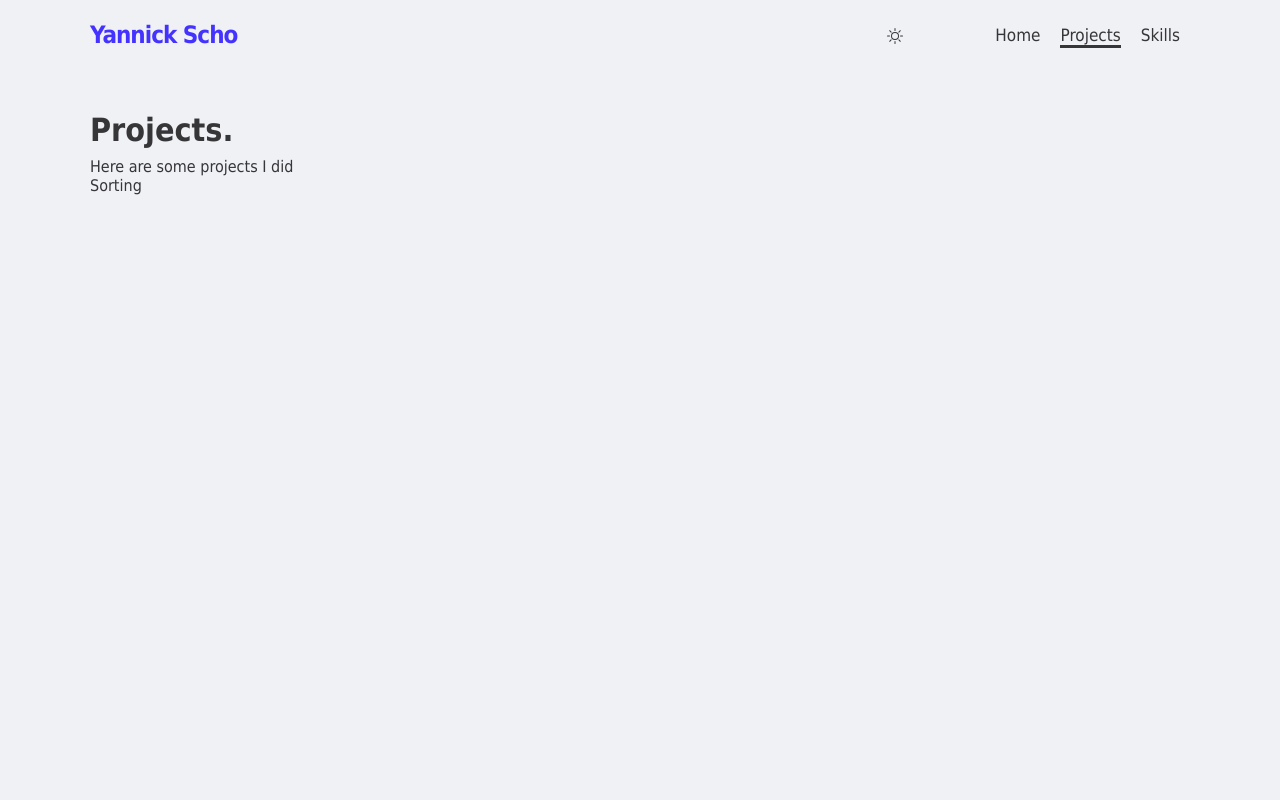
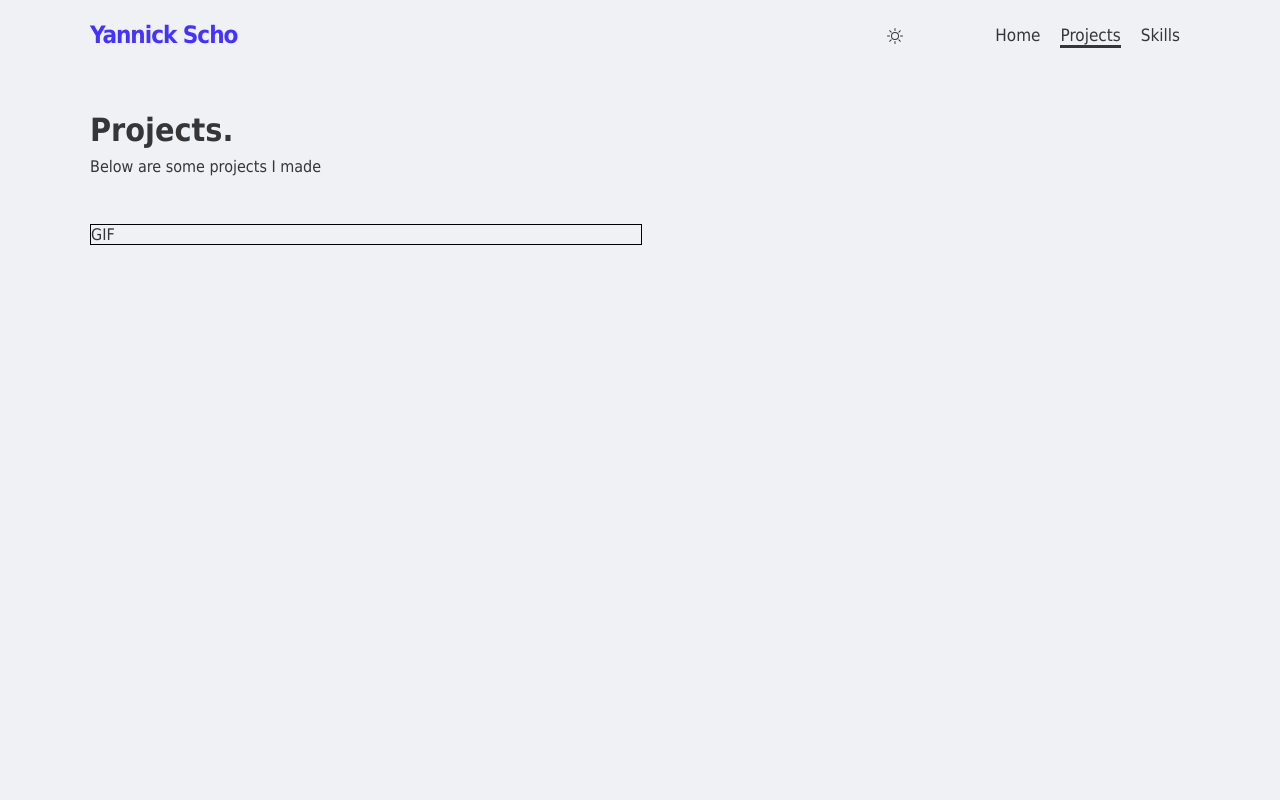
Before and after one commit to schoyannick/portfolio, a Next.js app: page /projects in a window 1280 px wide. Shown: the top 800 px of the page. Built offline with nearby package versions, Linux system fonts and the light colour scheme.

Commit message:
:construction: WIP projects

```diff
--- a/src/components/home/Home.tsx
+++ b/src/components/home/Home.tsx
@@ -1,8 +1,12 @@
 import React from 'react';
+import Hero from './hero/Hero';
 
 const Home: React.FC = () => (
     <>
         <div>Welcome</div>
+        <Hero/>
+        link to projects
+        link to skills
     </>
 );
 
--- a/src/components/projects-component/ProjectsComponent.tsx
+++ b/src/components/projects-component/ProjectsComponent.tsx
@@ -1,6 +1,8 @@
 import React from 'react';
+import { PROJECT_DATA } from '../../constants/projectData';
+import Project from './project/Project';
 
-import { StyledProjectsComponentHeader, StyledProjectsComponentIntro, StyledProjectsComponentWrapper } from './StyledProjectsComponent';
+import { StyledProjectsComponentHeader, StyledProjectsComponentIntro, StyledProjectsComponentWrapper, StyledProjectsWrapper } from './StyledProjectsComponent';
 
 const ProjectsComponent: React.FC = () => (
     <StyledProjectsComponentWrapper>
@@ -9,10 +11,17 @@ const ProjectsComponent: React.FC = () => (
         </StyledProjectsComponentHeader>
 
         <StyledProjectsComponentIntro>
-            Here are some projects I did
+            Below are some projects I made
         </StyledProjectsComponentIntro>
 
-        <p>Sorting</p>
+        <StyledProjectsWrapper>
+            {PROJECT_DATA.map((project) => (
+                <Project
+                    key={project.title}
+                    {...project}
+                />
+            ))}
+        </StyledProjectsWrapper>
 
     </StyledProjectsComponentWrapper>
 );
--- a/src/components/projects-component/StyledProjectsComponent.ts
+++ b/src/components/projects-component/StyledProjectsComponent.ts
@@ -11,3 +11,14 @@ export const StyledProjectsComponentHeader = styled.h1`
 export const StyledProjectsComponentIntro = styled.p`
     color: var(--text-color);
 `;
+
+export const StyledProjectsWrapper = styled.div`
+    margin-top: 3em;
+    display: grid;
+    grid-template-columns: repeat(2, 1fr);
+    row-gap: 50px;
+
+    @media only screen and (max-width: 400px) {
+        grid-template-columns: 1fr;
+    }
+`;
--- /dev/null
+++ b/src/components/projects-component/project/Project.tsx
@@ -0,0 +1,34 @@
+import PropTypes, { InferProps } from 'prop-types';
+import React from 'react';
+import { StyledProject, StyledProjectGif } from './StyledProject';
+
+const propTypes = {
+    title: PropTypes.string.isRequired,
+    url: PropTypes.string.isRequired,
+    description: PropTypes.string.isRequired,
+    github: PropTypes.string.isRequired,
+};
+
+const Project: React.FC<InferProps<typeof propTypes>> = ({
+    title,
+    url,
+    description,
+    github,
+}) => {
+    console.log('');
+
+    return (
+        <StyledProject>
+            <StyledProjectGif>
+                GIF
+            </StyledProjectGif>
+
+        </StyledProject>
+    );
+};
+
+Project.propTypes = propTypes;
+
+Project.displayName = 'Project';
+
+export default Project;
--- /dev/null
+++ b/src/components/projects-component/project/StyledProject.tsx
@@ -0,0 +1,11 @@
+import styled from 'styled-components';
+
+export const StyledProject = styled.div`
+    width: 100%;
+    border: 1px solid black;
+    display: flex;
+`;
+
+export const StyledProjectGif = styled.div`
+    width: 100%;
+`;
--- a/src/components/skills-component/StyledSkillsComponent.tsx
+++ b/src/components/skills-component/StyledSkillsComponent.tsx
@@ -2,6 +2,7 @@ import styled from 'styled-components';
 
 export const StyledSkillsComponentWrapper = styled.div`
     width: 100%;
+    margin-bottom: 20px;
 `;
 
 export const StyledSkillsComponentHeader = styled.h1`
--- /dev/null
+++ b/src/constants/projectData.ts
@@ -0,0 +1,8 @@
+export const PROJECT_DATA = [
+    {
+        title: 'Sorting Visualization',
+        url: 'https://sorting-visualization.yscho.dev',
+        description: '',
+        github: 'https://github.com/yannickscho1/sorting-visualization',
+    },
+];
--- a/src/utils/globalStyles.ts
+++ b/src/utils/globalStyles.ts
@@ -3,6 +3,7 @@ import { createGlobalStyle} from 'styled-components';
 export const lightTheme = {
     body: 'rgb(239 241 245)',
     text: '#363537',
+    reverse: 'white',
     hover: '',
     scrollbar: '',
     primary: 'rgb(68 51 255)',
@@ -12,6 +13,7 @@ export const lightTheme = {
 export const darkTheme = {
     body: 'hsl(210deg, 30%, 8%)',
     text: '#FAFAFA',
+    reverse: 'black',
     hover: '#5f5f69',
     scrollbar: '#00000080',
     primary: 'rgb(87 115 255)',
@@ -26,6 +28,7 @@ export const GlobalStyles = createGlobalStyle<{
             scrollbar: string,
             primary: string,
             grey: string,
+            reverse: string,
         },
         isOverlayShown: boolean
     }>`
@@ -46,7 +49,8 @@ export const GlobalStyles = createGlobalStyle<{
     --text-color: ${({ theme }) => theme.text};
     --hover-color: ${({ theme }) => theme.hover};
     --scrollbar-color: ${({ theme }) => theme.scrollbar};
-    --grey-color:  ${({ theme }) => theme.grey};
+    --grey-color: ${({ theme }) => theme.grey};
+    --text-color-reverse: ${({ theme }) => theme.reverse};
 
     &::-webkit-scrollbar {
         width: 5px;
```
